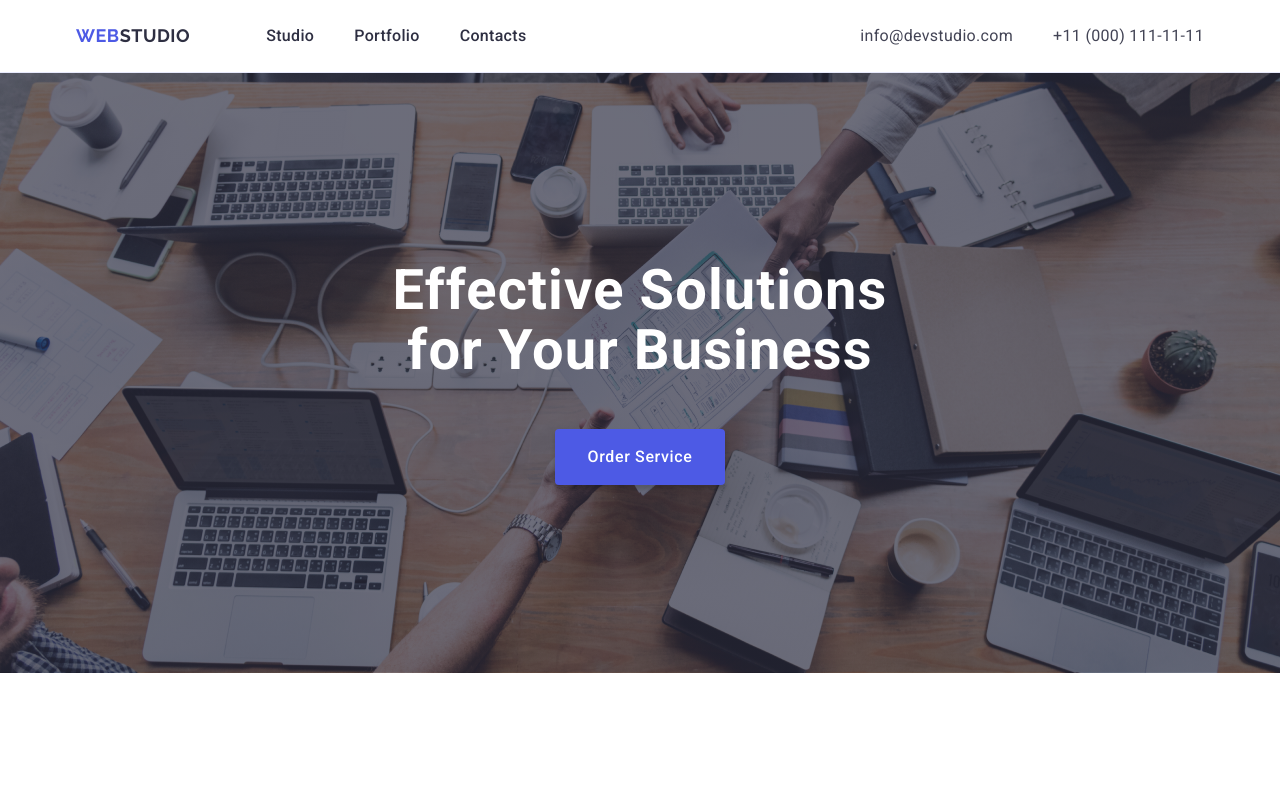
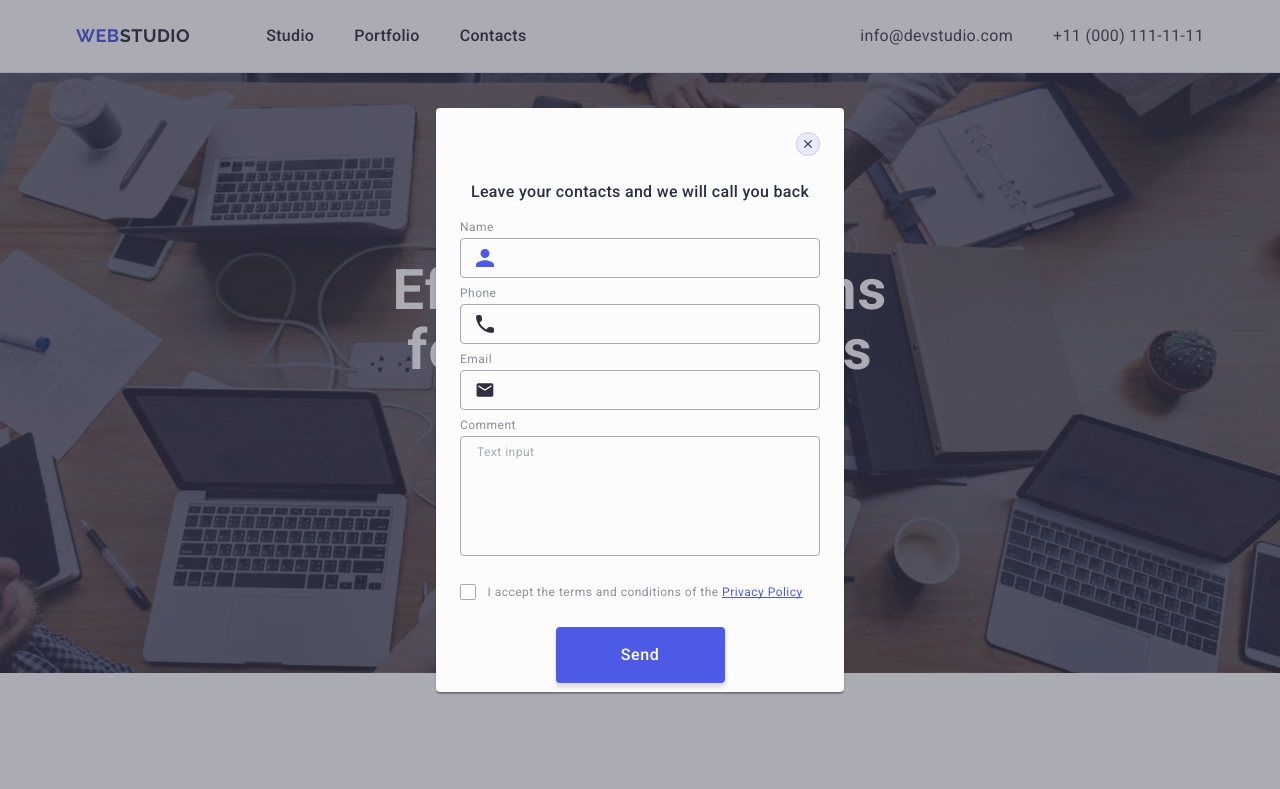
Before and after one commit to ElsaSer/goit-markup-hw-05, a plain HTML site: page index.html in a window 1280 px wide. Shown: the top 789 px of the page. Drawn offline with nearby package versions, Linux system fonts and the light colour scheme.

Commit message:
changed classes

```diff
--- a/css/styles.css
+++ b/css/styles.css
@@ -478,9 +478,9 @@ body .footer-desc {
   margin-left: 16px;
 }
 
-/* modal window */
+/* modal */
 
-.window {
+.backdrop {
   width: 100%;
   height: 100%;
   position: fixed;
@@ -493,7 +493,7 @@ body .footer-desc {
     visibility 250ms cubic-bezier(0.4, 0, 0.2, 1);
 }
 
-.window .is-open {
+.backdrop.is-open {
   opacity: 1;
   visibility: visible;
   pointer-events: auto;
@@ -514,7 +514,7 @@ body .footer-desc {
   padding: 72px 24px 24px 24px;
 }
 
-.window:not(.is-open) .modal {
+.backdrop:not(.is-open) .modal {
   transform: translate(-50%, -50%) scale(1.5);
 }
 
@@ -540,7 +540,6 @@ body .footer-desc {
   fill: #2e2f42;
   transition: fill 250ms cubic-bezier(0.4, 0, 0.2, 1);
 }
-
 .modal-text {
   font-weight: 500;
   font-size: 16px;
@@ -561,15 +560,13 @@ body .footer-desc {
   height: 336px;
 }
 
-.form-element{
+.form-element {
   margin-bottom: 8px;
 }
 
-.comment{
-margin-bottom: 16px;
+.comment {
+  margin-bottom: 16px;
 }
-
-
 .form-label {
   display: block;
   font-weight: 400;
@@ -591,7 +588,7 @@ margin-bottom: 16px;
   padding-left: 38px;
 }
 
-.input-icon{
+.input-and-icon {
   position: relative;
 }
 
@@ -649,7 +646,7 @@ margin-bottom: 16px;
   color: rgba(46, 47, 66, 0.4);
 }
 
-.checkbox{
+.checkbox {
   margin-bottom: 24px;
 }
 
@@ -677,7 +674,7 @@ margin-bottom: 16px;
   margin-right: 8px;
 }
 
-.modal-check:checked + .modal-check-text {
+.modal-check:checked + .modal-check-text span {
   background-color: #404bbf;
   fill: #f4f4fd;
   border: none;
--- a/index.html
+++ b/index.html
@@ -567,8 +567,8 @@
       </div>
     </footer>
 
-    <!-- modal window -->
-    <div class="window is-open">
+   <!-- Modal -->
+   <div class="backdrop is-open">
     <div class="modal">
       <button type="button" class="modal-close">
         <svg class="icon-close" width="8" height="8">
@@ -579,7 +579,7 @@
       <form class="form" name="personal-data" autocomplete="off">
         <div class="form-element">
           <label class="form-label" for="user-name">Name</label>
-            <div class="input-icon">
+          <div class="input-and-icon">
             <input
               class="form-input"
               type="text"
@@ -592,9 +592,10 @@
           </div>
         </div>
 
+
         <div class="form-element">
           <label class="form-label" for="user-phone">Phone</label>
-            <div class="input-icon">
+          <div class="input-and-icon">
             <input
               class="form-input"
               type="tel"
@@ -607,9 +608,10 @@
           </div>
         </div>
 
+
         <div class="form-element">
           <label class="form-label" for="user-email">Email</label>
-            <div class="input-icon">
+          <div class="input-and-icon">
             <input
               class="form-input"
               type="email"
@@ -622,6 +624,7 @@
           </div>
         </div>
 
+
         <div class="comment">
           <label class="form-label" for="user-comment">Comment</label>
           <textarea
@@ -633,13 +636,14 @@
           ></textarea>
         </div>
 
+
         <div class="checkbox">
           <input
-              class="modal-check visually-hidden"
             type="checkbox"
             name="user-privacy"
             id="user-privacy"
             value="true"
+            class="modal-check visually-hidden"
           />
           <label for="user-privacy" class="modal-check-text">
             <span class="check-privacy">
@@ -651,7 +655,7 @@
             <a href="" class="privacy-policy">Privacy Policy</a>
           </label>
         </div>
-          <button type="button" class="button-send"></button>
+        <button type="button" class="button-send">Send</button>
       </form>
     </div>
   </div>
```
Lines whose indentation alone changed are shown as unchanged.
